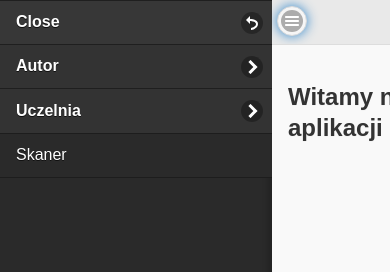
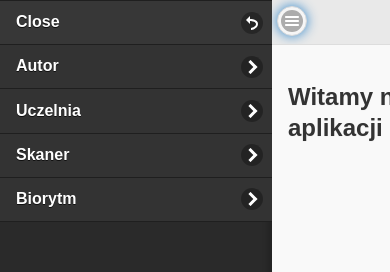
Before and after one commit to dzordzan/mobilne1, a plain HTML site: page mobilne1/index.html in a window 390 px wide. Both pictures are taken after a click on the button "Menu". Shown: the top 272 px of the page. Drawn offline with Linux system fonts and the light colour scheme; some packages are replaced by stand-ins of ours.

Commit message:
Update index.html

```diff
--- a/mobilne1/index.html
+++ b/mobilne1/index.html
@@ -65,7 +65,8 @@
         <li data-icon="back"><a href="#" data-rel="close">Close</a></li>
         <li><a href="autor.html">Autor</a></li>
         <li><a href="uczelnia.html">Uczelnia</a></li>
-        <li>Skaner</li>
+        <li><a href="skaner.html">Skaner</a></li>
+        <li><a href="biorytm.html">Biorytm</a></li>
     </ul>
 </div>
 
```
